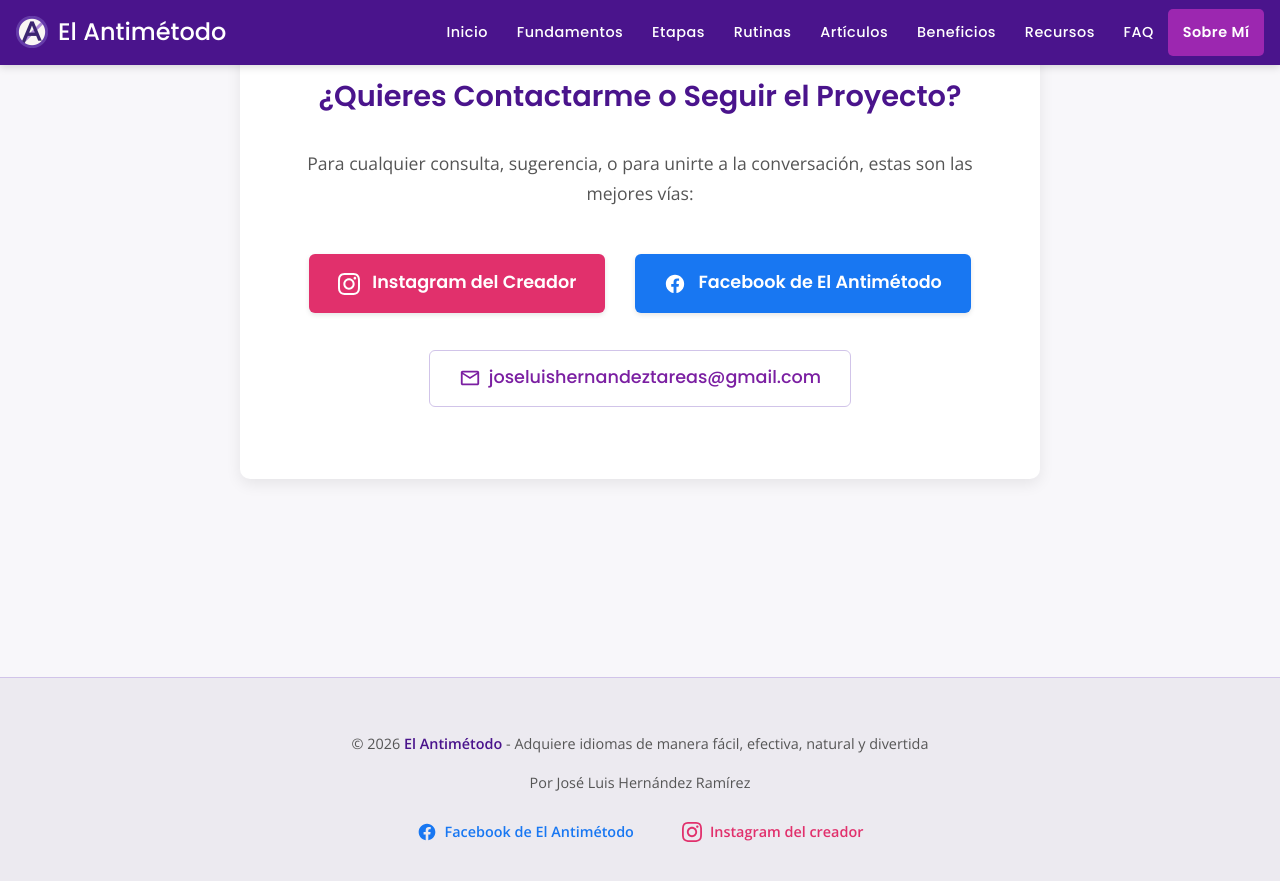
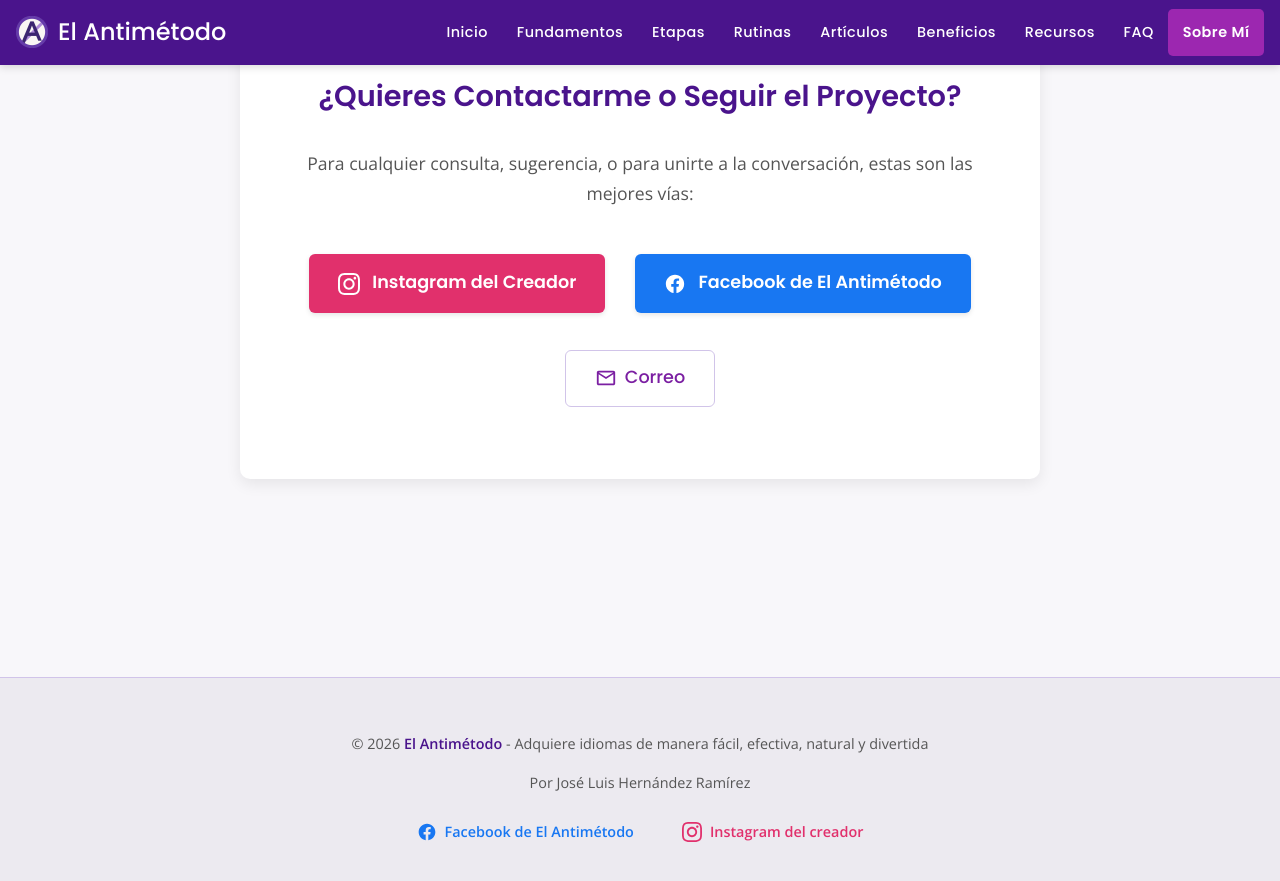
Before and after one commit to LuiseM93/ElAntimetodo, a Jekyll site: the page built from contacto.md, in a window 1280 px wide and 900 px high, scrolled down 3012 px. Shown: the top 881 px of the window. Built offline with Jekyll 4.4.1, drawn with Linux system fonts in a browser that asks for light colours.

Commit message:
Update email link text in contacto.md

```diff
--- a/contacto.md
+++ b/contacto.md
@@ -210,7 +210,7 @@ description: Conoce a José Luis Hernández, el creador de El Antimétodo. Descu
       </a>
       <a href="mailto:joseluishernandeztareas@gmail.com" class="email-link">
         <svg class="email-icon" xmlns="http://www.w3.org/2000/svg" viewBox="0 0 24 24"><path d="M20 4H4c-1.103 0-2 .897-2 2v12c0 1.103.897 2 2 2h16c1.103 0 2-.897 2-2V6c0-1.103-.897-2-2-2zm0 2l-8 5-8-5h16zm0 12H4V8l8 5 8-5v10z"/></svg>
-        joseluishernandeztareas@gmail.com
+        Correo
       </a>
     </div>
   </section>
```
